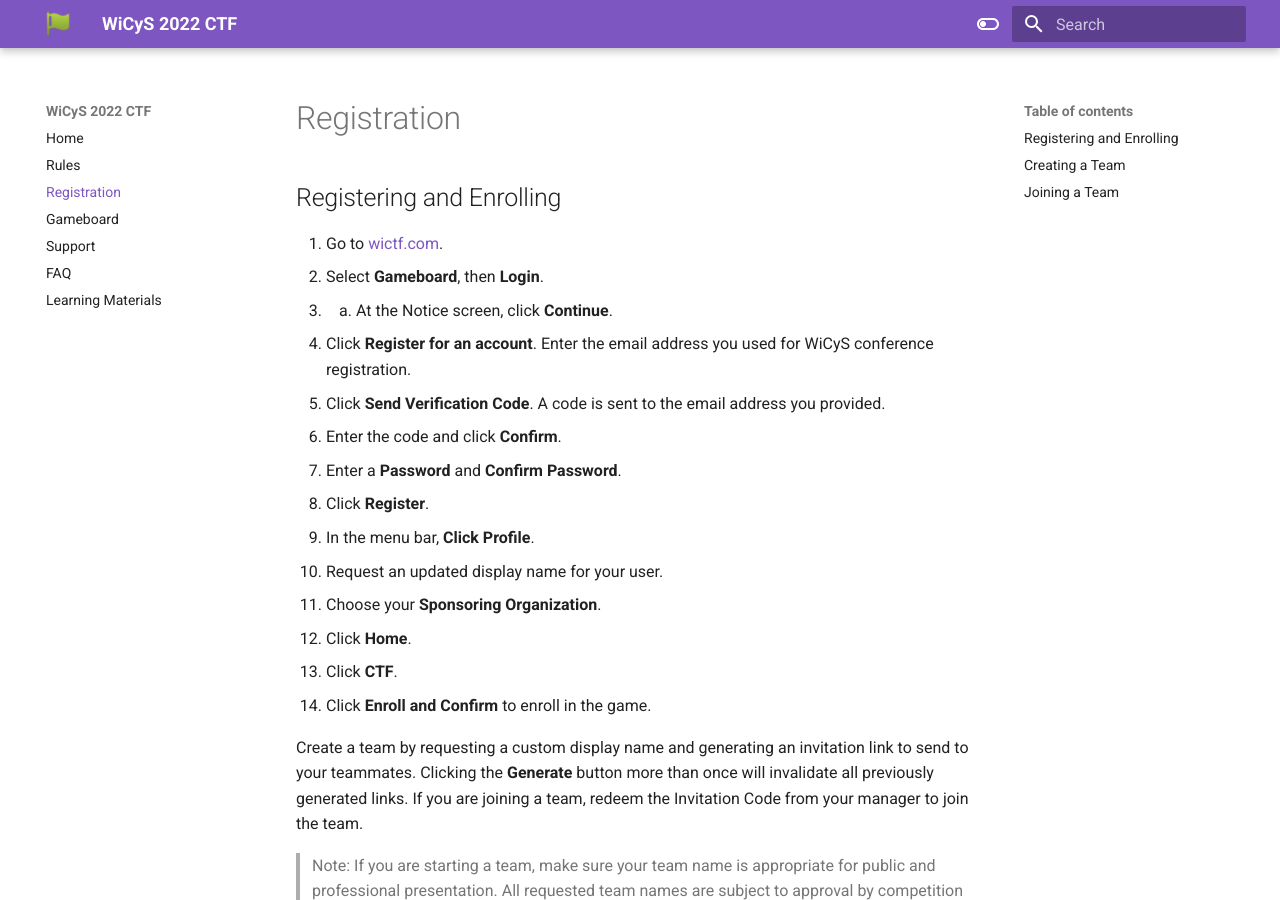
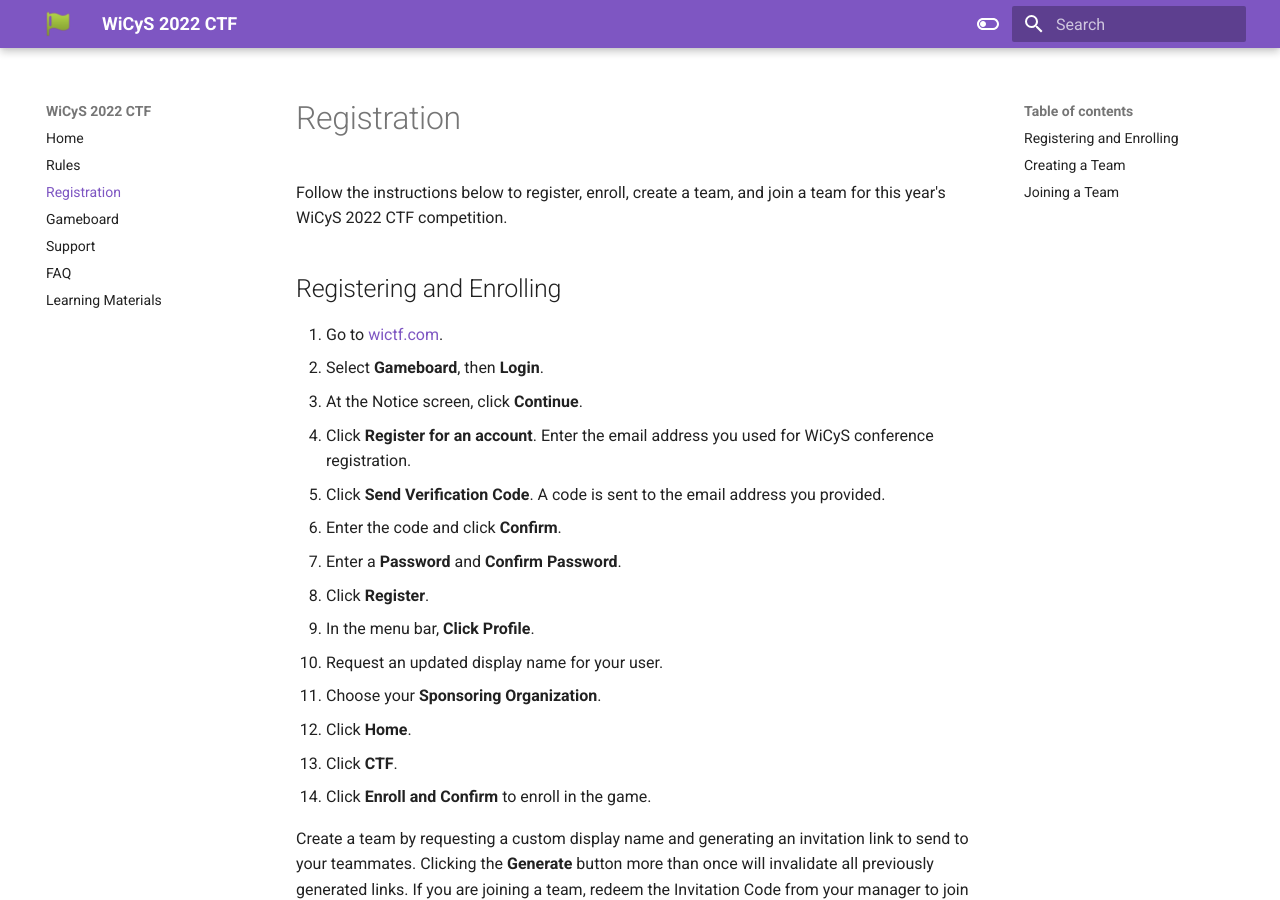
Before and after one commit to sei-mkaar/wictf-web, an MkDocs documentation site: the page built from docs/registration.md, in a window 1280 px wide and 900 px high. Built offline with MkDocs 1.6.1 and Material for MkDocs 9.7.7, drawn with Linux system fonts in a browser that asks for light colours.

Commit message:
Update 'docs/registration.md'

```diff
--- a/docs/registration.md
+++ b/docs/registration.md
@@ -1,9 +1,12 @@
 # Registration
 
+Follow the instructions below to register, enroll, create a team, and join a team for this year's WiCyS 2022 CTF competition.
+
 ## Registering and Enrolling
+
 1. Go to [wictf.com](https://wictf.com).
 2. Select **Gameboard**, then **Login**.
-3. 4. At the Notice screen, click **Continue**.
+3. At the Notice screen, click **Continue**.
 5. Click **Register for an account**. Enter the email address you used for WiCyS conference registration.
 6. Click **Send Verification Code**. A code is sent to the email address you provided.
 7. Enter the code and click **Confirm**.
```
